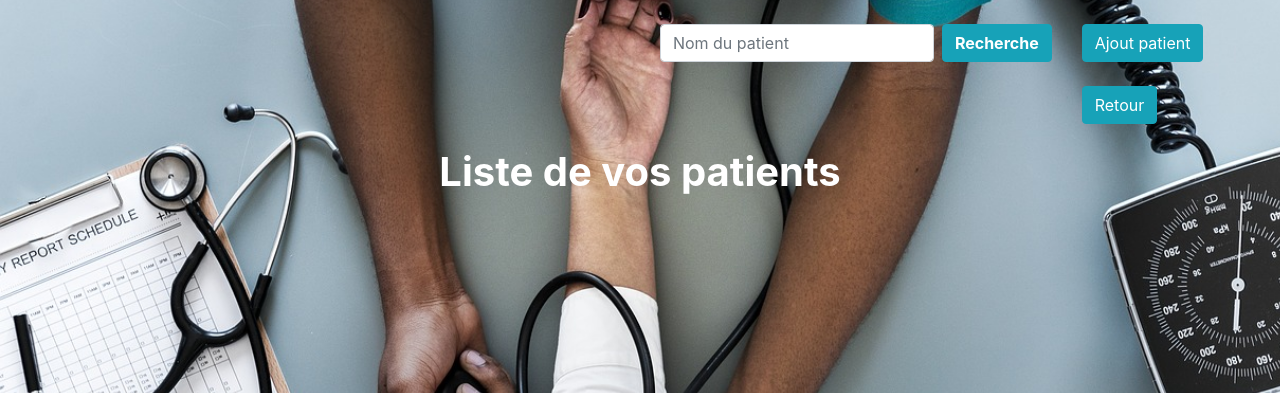
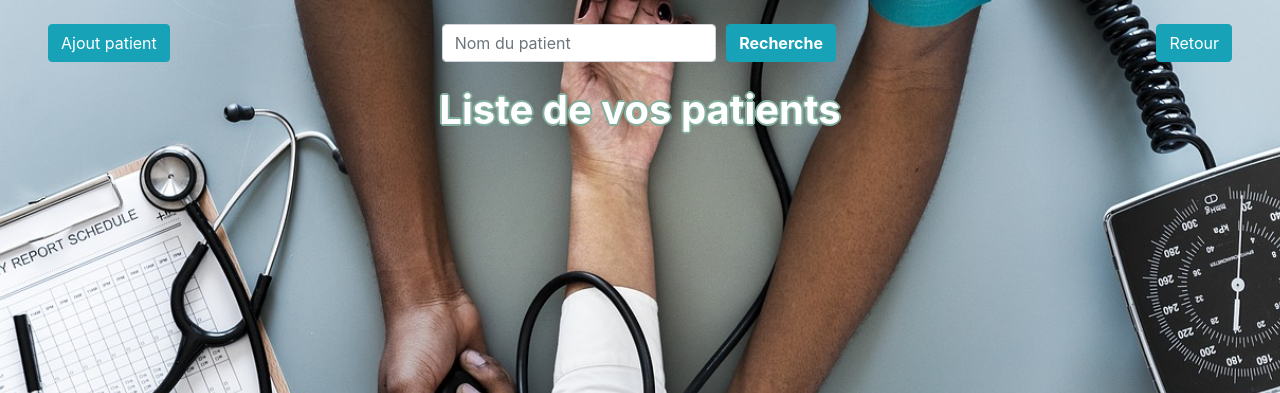
Before and after one commit to laurab14/PDO2, a PHP site: page /liste-patient.php?page=1 in a window 1280 px wide. Shown: the part 56-449 px from the top of the page. Run offline with PHP 8.4, Linux system fonts and the light colour scheme; data that the repository does not hold is empty.

Commit message:
reste barre recherche

```diff
--- a/assets/css/style.css
+++ b/assets/css/style.css
@@ -31,3 +31,7 @@ a:hover{
 .pagination{
     font-size: 1.5rem;
 }
+
+h1, .pagination{
+    text-shadow: 2px 0 0 #81ae9d, -2px 0 0 #81ae9d, 0 2px 0 #81ae9d, 0 -2px 0 #81ae9d, 1px 1px #81ae9d, -1px -1px 0 #81ae9d, 1px -1px 0 #81ae9d, -1px 1px 0 #81ae9d;
+}
--- a/index.php
+++ b/index.php
@@ -9,7 +9,7 @@ include_once 'template/navbar.php';
 ?>
     <div class="container-fluid">
         <div class="row justify-content-end pt-4">
-        <div class="col-2">
+        <div class="col-md-2 col-sm-12">
             <a class="font-weight-bold" href="ajout-patient.php"><button type="button" class="btn btn-info ajoutPatient">Ajout patient</button></a>
     </div>
     </div>
--- a/liste-patient.php
+++ b/liste-patient.php
@@ -61,60 +61,41 @@ if (isset($_GET['search']) AND ! empty($_GET['search'])) {
         include_once 'template/navbar.php';
         ?>
         <div class="container-fluid">
-            <div class="row justify-content-end pt-4">
-                <div class="col-4">
-                    <form action="liste-patient.php" method="GET" class="form-inline justify-content-end">
-                        <input class="form-control mr-sm-2" type="search" name="search"placeholder="Nom du patient" aria-label="Search">
-                        <button class="btn btn-info  my-2 my-sm-0 font-weight-bold" type="submit" name="btnSearch">Recherche</button>
-                    </form>
-                </div>
-                <div class="col-2">
+            <div class="row justify-content-end pt-4 ">
+                <div class="col-md-4 col-sm-12 pl-5">
                     <a class="font-weight-bold" href="ajout-patient.php"><button type="button" class="btn btn-info ajoutPatient">Ajout patient</button></a>
                 </div>
+                <div class="col-md-4 col-sm-12">
+                    <div class="row">
+
+                    <form action="liste-patient.php" method="GET" class="form-inline justify-content-end">
+                        <div class="col-8">
+                        <input class="form-control mr-sm-2" type="search" name="search"placeholder="Nom du patient" aria-label="Search">
                         </div>
-            <div class="row justify-content-end pt-4">
-                <div class="col-2">
+                        <div class="col-4">
+                        <button class="btn btn-info  my-2 my-sm-0 font-weight-bold" type="submit" name="btnSearch">Recherche</button>
+                        </div>
+                    </form>
+
+                    </div>
+                </div>
+                <div class="col-md-4 col-sm-12 text-right pr-5">
                     <a class="font-weight-bold" href="liste-patient.php"><button type="button" class="btn btn-info ajoutPatient">Retour</button></a>
                 </div>
             </div>
+        </div>
+
             <h1 class="text-center text-white font-weight-bold pt-4">Liste de vos patients</h1>
+
+                <?php
+                if (isset($_GET['search']) AND ! empty($_GET['search'])) {
+                    ?>
             <div class="container-fluid">
                     <div class="row mx-auto">
                         <?php
-                    if (!isset($_GET['search']) AND empty($_GET['search'])) {
+                        while ($donnees = $searchBdd->fetch()) {
                             ?>
-                    <div class = "col-4 mx-auto">
-                        <?php
-                        if ($_GET['page'] > 1) {
-                            ?>
-                                <div class="text-center"><a href = "?page=<?php echo $page - 1; ?>">
-                                        <button class = "btn btn-info">Page précédente</button></a></div>
-                                <?php
-                            }
-                            ?>
-                        </div>
-                            <?php
-                            for ($pageIndex = 1; $pageIndex <= (ceil($nbPatients / $limite)); $pageIndex++) {
-                                ?>
-                        <a class="font-weight-bold pagination pr-4" href="liste-patient.php?page=<?= $pageIndex ?>"><?= $pageIndex ?></a>
-                                <?php
-                            }
-                            ?>
-                        <?php
-                        // Nous effectuons une condition pour afficher le bouton suivant
-                        // On calcul le nombre de page grâce à la division du $nbPatients par $limite(limite de patients par pa                            //ge) avec le seil pour l'arrondir au nombre du dessus si il n'est pas un entier.
-                        ?><div class = "col-4 mx-auto"><?php
-                        if ($page < (ceil($nbPatients / $limite))) {
-                            ?>
-
-                                <div class="text-center"><a href = "?page=<?php echo $page + 1; ?>"><button class = "btn btn-info">Page suivante</button></a></div>
-                                <?php
-                            }
-                            ?>
-                        </div><?php
-                        while ($donnees = $reponse->fetch()) {
-                            ?>
-                            <div class="col-4 pt-4 mx-auto">
+                            <div class="col-md-4 col-sm-12 pt-4 mx-auto">
                                 <div class="card mx-auto" style="width: 18rem;">
                                     <div class="card-header text-center font-weight-bold">
                                         Numéro de dossier <?= $donnees['id']; ?>
@@ -128,34 +109,33 @@ if (isset($_GET['search']) AND ! empty($_GET['search'])) {
                                 </div>
                             </div>
                             <?php
-                            // C'est là qu'on affiche les données  :)
                         }
                         ?>
-                        <?php
-                    } else {
-                        ?><div class = "col-4 mx-auto">
+                    </div>
+            </div>
+            <div class="container-fluid">
+            <div class="row mx-auto pt-4">
+                    <div class = "col-sm-12 col-md-3 mx-auto">
                         <?php
                         if ($_GET['page'] > 1) {
                             ?>
-                                <div class="text-center"><a href = "?page=<?php echo $page - 1; ?>"><button class = "btn btn-info">Page précédente</button></a></div>
-                                —
-                                <?php
-                            }
-                            ?>
-                        </div>
-                        <div class="mx-auto">
-                            <?php
-                            for ($pageIndex = 1; $pageIndex <= (ceil($nbPatients / $limite)); $pageIndex++ ) {
-                                ?>
-                            <a class="font-weight-bold pagination" href="liste-patient.php?page=<?=$pageIndex?>"><?=$pageIndex?></a>
+                            <div class="text-center"><a href = "?page=<?php echo $page - 1; ?>">
+                                    <button class = "btn btn-info">Page précédente</button></a></div>
                             <?php
                         }
                         ?>
                     </div>
                     <?php
+                    for ($pageIndex = 1; $pageIndex <= (ceil($nbPatients / $limite)); $pageIndex++) {
+                        ?>
+                        <a class="font-weight-bold pagination text-center pr-4" href="liste-patient.php?page=<?= $pageIndex ?>"><?= $pageIndex ?></a>
+                        <?php
+                    }
+                    ?>
+                    <?php
                     // Nous effectuons une condition pour afficher le bouton suivant
                     // On calcul le nombre de page grâce à la division du $nbPatients par $limite(limite de patients par pa                            //ge) avec le seil pour l'arrondir au nombre du dessus si il n'est pas un entier.
-                        ?><div class = "col-4 mx-auto"><?php
+                    ?><div class = "col-md-3 col-sm-12 mx-auto"><?php
                     if ($page < (ceil($nbPatients / $limite))) {
                         ?>
 
@@ -164,10 +144,17 @@ if (isset($_GET['search']) AND ! empty($_GET['search'])) {
                         }
                         ?>
                     </div>
+                        </div>
+            </div>
                     <?php
-                        while ($donnees = $searchBdd->fetch()) {
+                } else {
                     ?>
-                            <div class = "col-4 pt-4 mx-auto">
+            <div class="container-fluid">
+            <div class="row mx-auto">
+                    <?php
+                    while ($donnees = $reponse->fetch()) {
+                        ?>
+                        <div class = "col-md-4 col-sm-12 pt-4 mx-auto">
                             <div class = "card mx-auto" style = "width: 18rem;">
                                 <div class = "card-header text-center font-weight-bold">
                                     Numéro de dossier <?= $donnees['id'];
@@ -183,10 +170,48 @@ if (isset($_GET['search']) AND ! empty($_GET['search'])) {
                         </div>
                         <?php
                     }
+                    ?>
+            </div>
+            </div>
+            <div class="container-fluid">
+                        <div class="row pt-4">
+                    <div class = "col-md-4 col-sm-12 pt-3 mx-auto ">
+                        <?php
+                        if ($_GET['page'] > 1) {
+                            ?>
+                        <div class="text-center"><a href = "?page=<?php echo $page - 1; ?>"><button class = "btn btn-info">Page précédente</button></a></div>
+                            —
+                            <?php
                         }
                         ?>
+                    </div>
 
+                    <?php
+                    for ($pageIndex = 1; $pageIndex <= (ceil($nbPatients / $limite)); $pageIndex++) {
+                        ?>
+                        <a class="font-weight-bold pagination pr-4 text-center" href="liste-patient.php?page=<?= $pageIndex ?>"><?= $pageIndex ?></a>
+                        <?php
+                    }
+                    ?>
+                    <?php
+// Nous effectuons une condition pour afficher le bouton suivant
+// On calcul le nombre de page grâce à la division du $nbPatients par $limite(limite de patients par pa                            //ge) avec le seil pour l'arrondir au nombre du dessus si il n'est pas un entier.
+                    ?><div class = "col-md-4 col-sm-12 mx-auto "><?php
+                    if ($page < (ceil($nbPatients / $limite))) {
+                        ?>
+
+                        <div class="text-center pt-3"><a href = "?page=<?php echo $page + 1; ?>"><button class = "btn btn-info">Page suivante</button></a></div>
+                            <?php
+                        }
+                        ?>
                     </div>
+                        </div>
+            </div>
+                    <?php
+                }
+
+                ?>
+
             </div>
         <?php
         include_once 'template/cdn.php';
```
Also changed, not shown: ajout-patient.php (+13 -1 lines), ajout-rendezvous.php (+13 -1 lines), liste-rendezvous.php (+11 -6 lines), profil-patient.php (+6 -4 lines), rendezvous.php (+12 -4 lines). Lines whose indentation alone changed are shown as unchanged.
